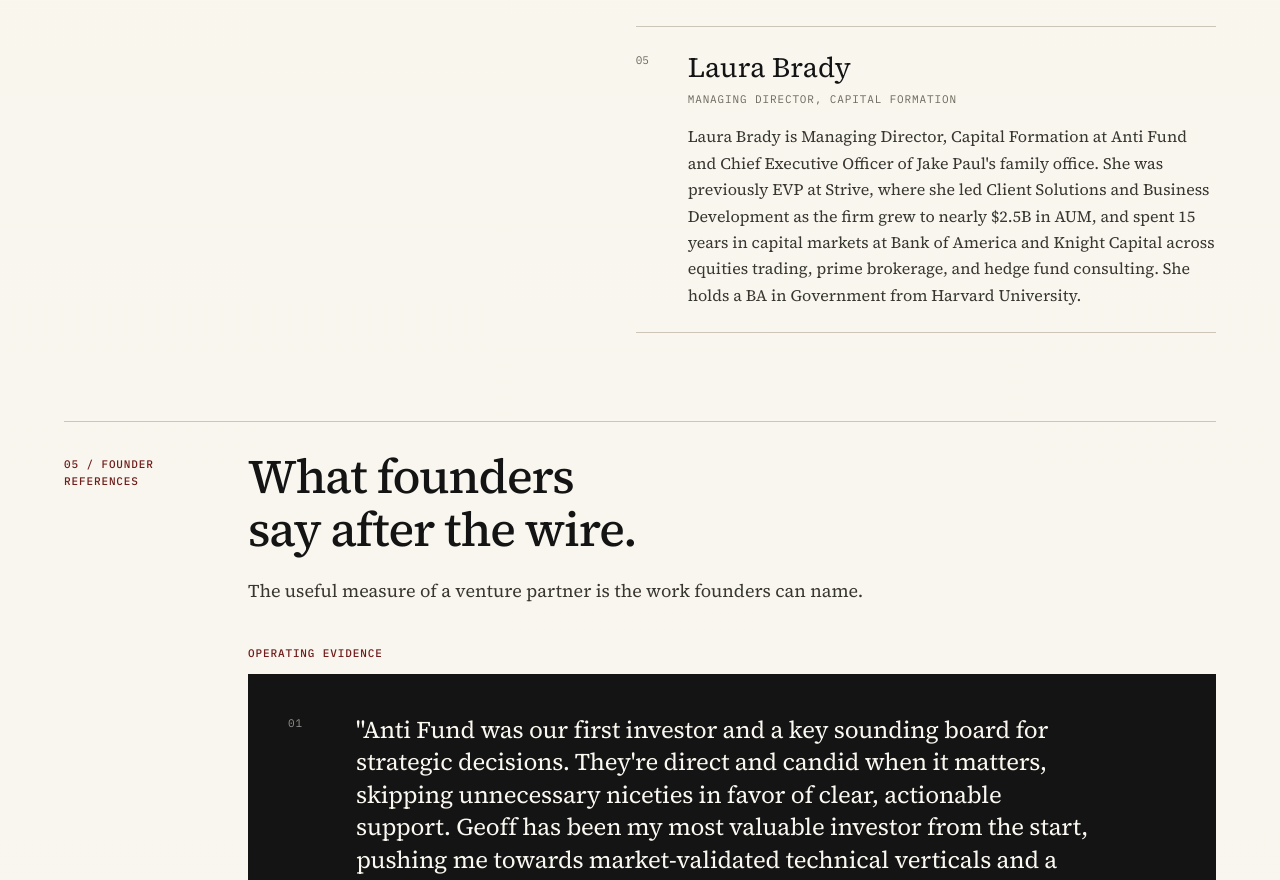
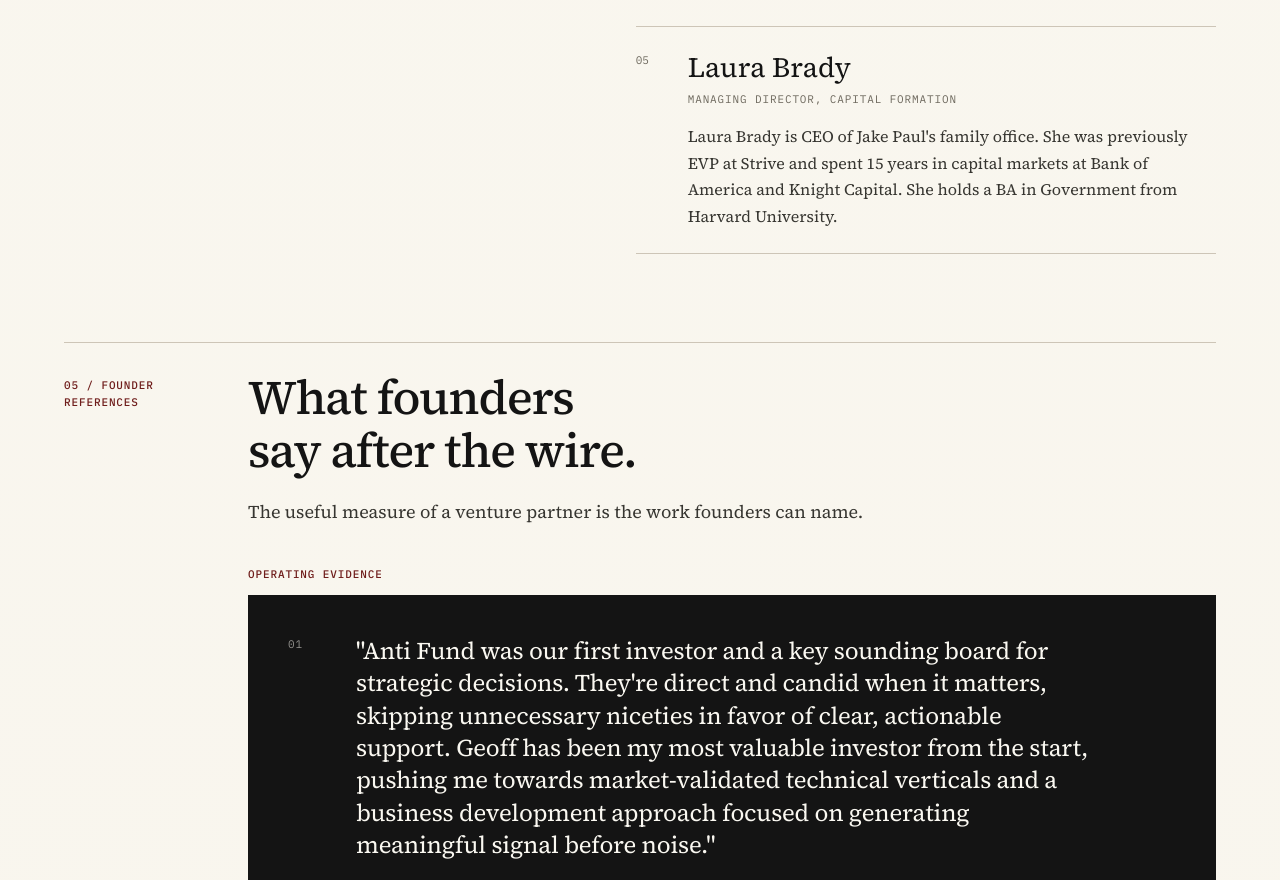
Before and after one commit to geoffreywoo/anti-fund, a Next.js app: page / in a window 1280 px wide. Shown: the part 4242-5122 px from the top of the page. Built offline with nearby package versions, Linux system fonts and the light colour scheme.

Commit message:
Trim Laura Brady biography to match team profiles (#14)
Co-authored-by: gwmbp <gwmbp@gwmbps-MacBook-Pro.local>

```diff
--- a/components/Team.tsx
+++ b/components/Team.tsx
@@ -106,13 +106,9 @@ const team: TeamMember[] = [
     title: "Managing Director, Capital Formation",
     bio: (
       <>
-        Laura Brady is Managing Director, Capital Formation at Anti Fund and
-        Chief Executive Officer of Jake Paul's family office. She was previously
-        EVP at Strive, where she led Client Solutions and Business Development
-        as the firm grew to nearly $2.5B in AUM, and spent 15 years in capital
-        markets at Bank of America and Knight Capital across equities trading,
-        prime brokerage, and hedge fund consulting. She holds a BA in Government
-        from Harvard University.
+        Laura Brady is CEO of Jake Paul's family office. She was previously
+        EVP at Strive and spent 15 years in capital markets at Bank of America
+        and Knight Capital. She holds a BA in Government from Harvard University.
       </>
     ),
   },
```
